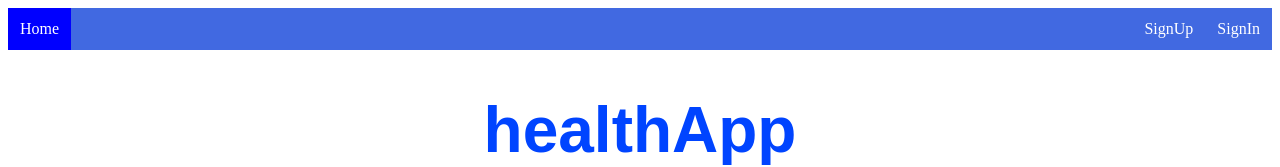
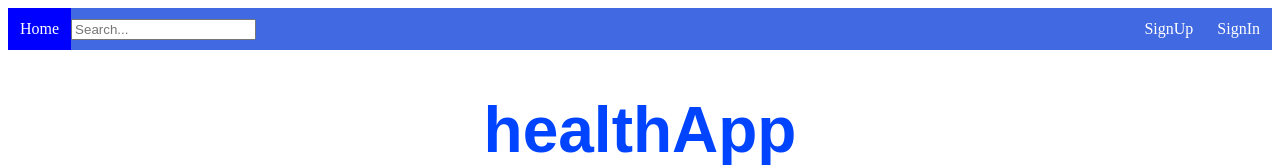
Before and after one commit to C4-HamzaShahrori/MERAKI_Academy_Project_4, a React (Create React App) app in the folder frontend/: page / in a window 1280 px wide. Shown: the top 167 px of the page. Built offline with nearby package versions, Linux system fonts and the light colour scheme; no server answers.

Commit message:
import Modal and craete useState in App.js

```diff
--- a/frontend/src/App.js
+++ b/frontend/src/App.js
@@ -1,4 +1,5 @@
 import React, { useState } from "react";
+import Model from "react-modal";
 import "./App.css";
 import { Routes, Route, Link, Navigate } from "react-router-dom";
 import Home from "./components/Home";
@@ -6,13 +7,17 @@ import SignUp from "./components/SignUp";
 import SignIn from "./components/SignIn";
 import Skip from "./components/Skip/Skip.js";
 import Navigation from "./components/Navigation";
-
+import NewDoctor from "./components/NewDoctor"
 function App() {
   const [token, setToken] = useState("");
   const [isLogged, setIsLogged] = useState(false);
   const [userId, setUserId] = useState("");
   const [userFirstName, setUserFirstName] = useState("");
   const [userLastName, setUserLastName] = useState("");
+  const [searchDoctor,setSearchDoctor]=useState('')
+  const [role,setRole]=useState("")
+  const [modelNewDoctor,setModelNewDoctor]=useState(false)
+
   return (
     <>
       <Navigation
@@ -24,11 +29,14 @@ function App() {
         userLastName={userLastName}
         setUserFirstName={setUserFirstName}
         setUserLastName={setUserLastName}
+        setSearchDoctor={setSearchDoctor}
+        role={role}
+        setModelNewDoctor={setModelNewDoctor}
       />
       <div className="App">
         <h1>healthApp</h1>
       </div>
-
+<NewDoctor modelNewDoctor={modelNewDoctor}setModelNewDoctor={setModelNewDoctor}/>
       <Routes>
         <Route path="/" element={<Home />} />
         <Route path="/signUp" element={<SignUp />} />
@@ -43,13 +51,18 @@ function App() {
               setIsLogged={setIsLogged}
               token={token}
               setUserId={setUserId}
+              setRole={setRole}
             />
           }
         />
         <Route
           path="/AllDoctor"
-          element={<Skip isLogged={isLogged} token={token} />}
+          element={<Skip isLogged={isLogged} token={token} searchDoctor={searchDoctor} role={role}/>}
         />
+           {/* <Route
+          path="/NewDoctor"
+          element={<NewDoctor isLogged={isLogged} token={token} searchDoctor={searchDoctor}/>}
+        /> */}
       </Routes>
     </>
   );
--- a/frontend/src/components/Navigation.js
+++ b/frontend/src/components/Navigation.js
@@ -12,6 +12,9 @@ const Navigation = ({
   userFirstName,
   setUserLastName,
   setUserFirstName,
+  setSearchDoctor,
+  role,
+  setModelNewDoctor
 }) => {
   const navigate = useNavigate();
 
@@ -28,13 +31,13 @@ const Navigation = ({
 
   useEffect(() => {
     getUserById();
-  }, [userId]);
+  }, [isLogged]);
 
   const logout = () => {
     setIsLogged(false);
     localStorage.clear();
     setToken("");
-    navigate("/signIn");
+    navigate("/");
   };
   return (
     <>
@@ -45,12 +48,16 @@ const Navigation = ({
             <a id="Home" href="/">
               Home
             </a>
+            <input id="searchInput" type="text" placeholder="Search..." onChange={(e)=>{setSearchDoctor(e.target.value)}}/>
             <a onClick={logout} id="SignIn">
               Logout
             </a>
             <a id="SignUp" href="#">
               {userFirstName} {userLastName}
             </a>
+            {role=="ADMIN"?( <a id="Home" onClick={()=>{setModelNewDoctor(true)}}>
+             Add Doctor
+            </a>):(<></>)}
           </>
         ) : (
           <>
@@ -58,6 +65,8 @@ const Navigation = ({
             <a id="Home" href="/">
               Home
             </a>
+            <input id="searchInput" type="text" placeholder="Search..." onChange={(e)=>{setSearchDoctor(e.target.value)}}/>
+            <i className="search icon "></i>
             <a id="SignIn" href="/signIn">
               SignIn
             </a>
```
